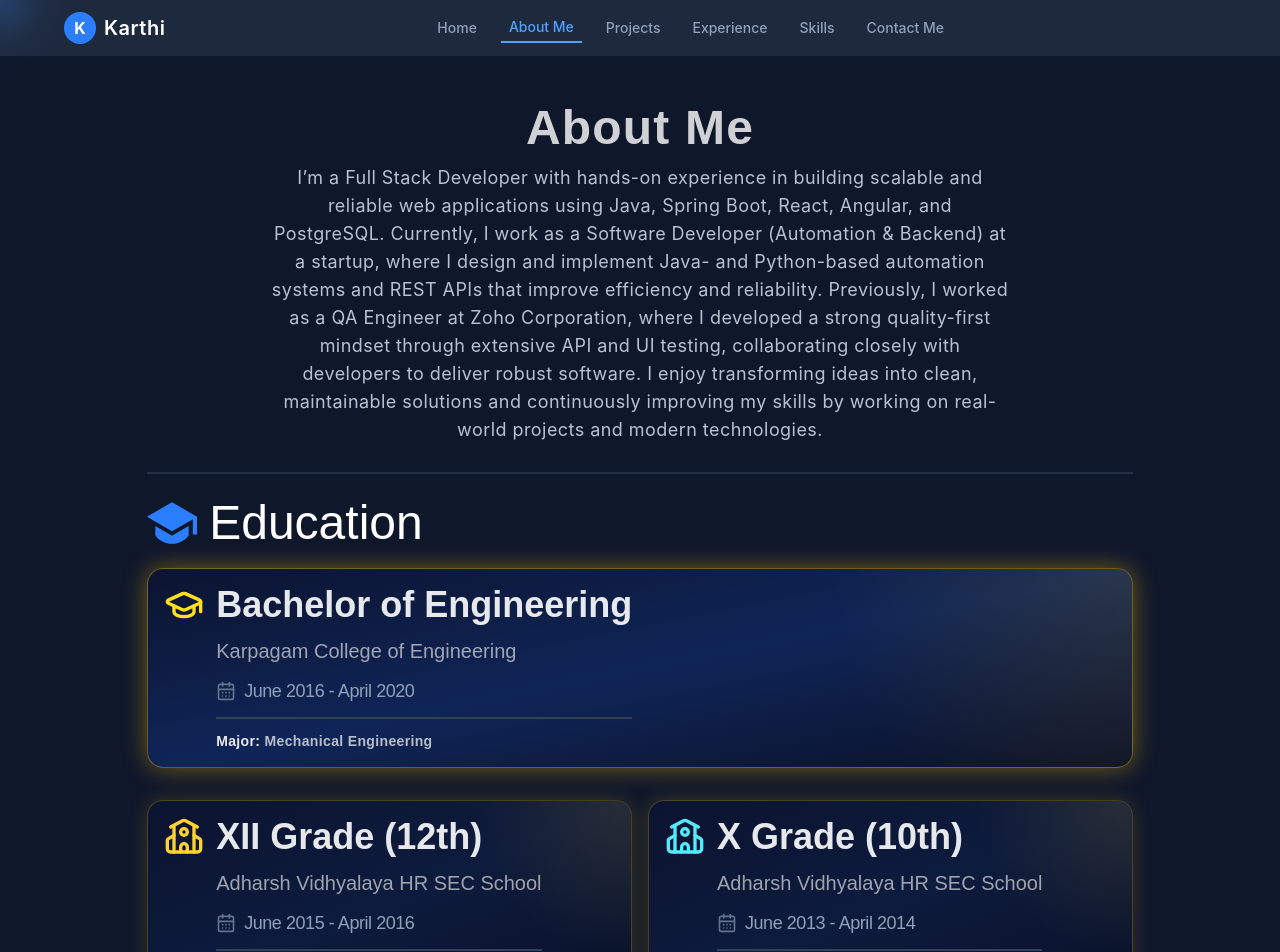
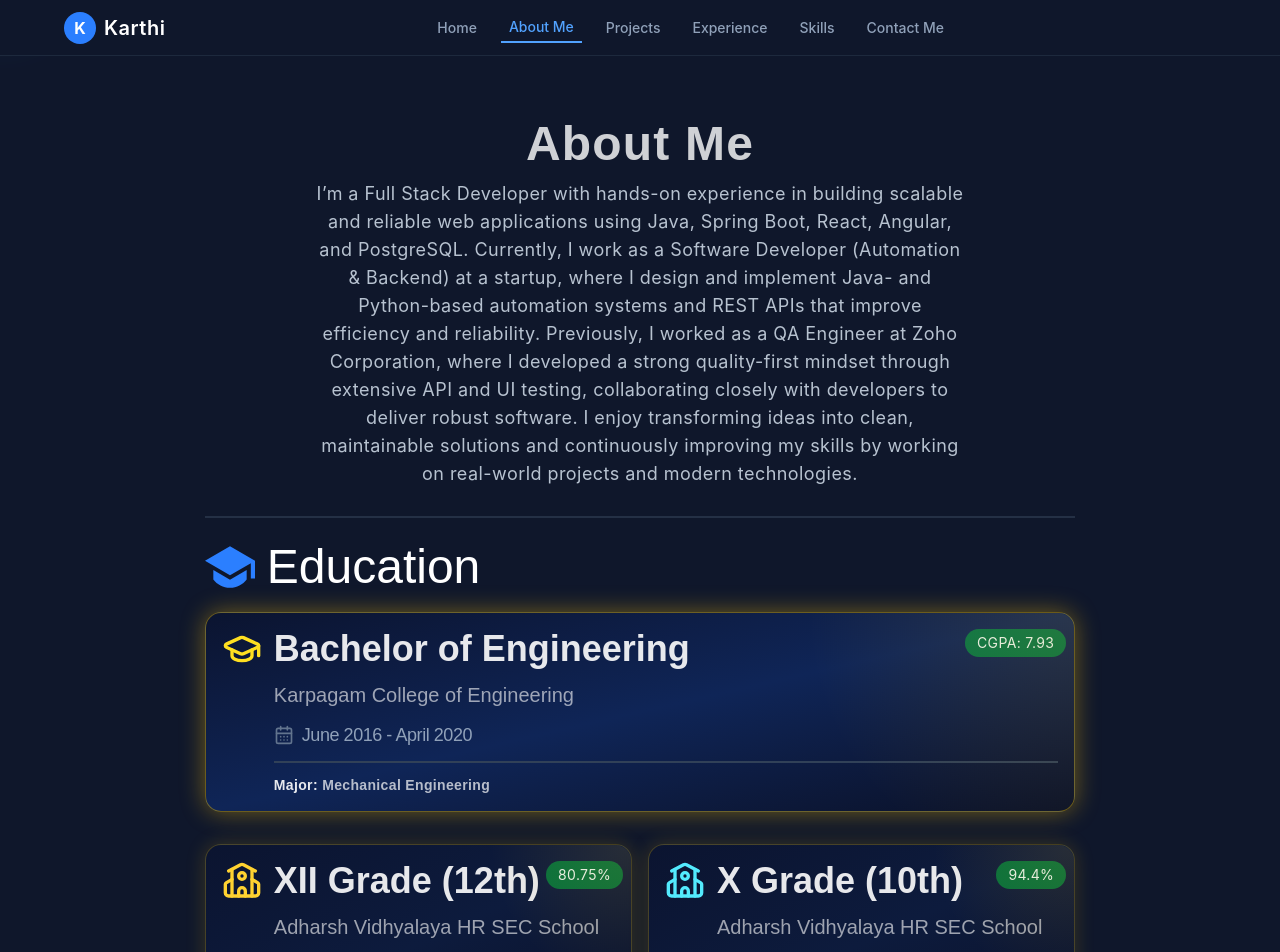
Before and after one commit to karthi-mr/my-portfolio, a React (Vite) app: page /about in a window 1280 px wide. Shown: the top 952 px of the page. Built offline with nearby package versions, Linux system fonts and the light colour scheme.

Commit message:
added marks and modified navbar to fixed

```diff
--- a/src/components/Education.tsx
+++ b/src/components/Education.tsx
@@ -7,9 +7,10 @@ type EducationProps = {
   year: string;
   major: string;
   TitleIcon: ReactElement;
+  marksChild: string;
 }
 
-function Education({ title, name, year, major, TitleIcon }: EducationProps): ReactElement {
+function Education({ title, name, year, major, TitleIcon, marksChild }: EducationProps): ReactElement {
   return (
     <div className="">
       {/* title, name, year */}
@@ -17,13 +18,13 @@ function Education({ title, name, year, major, TitleIcon }: EducationProps): Rea
         <div>
           {TitleIcon}
         </div>
-        <div className="flex flex-col gap-3 items-start justify-start">
+        <div className="grow flex flex-col gap-3 items-start justify-start">
           {/* title */}
           <h1 className="text-2xl md:text-4xl font-semibold text-white/90">{title}</h1>
           {/* name */}
-          <h2 className="text-lg md:text-xl font-medium text-white/60">{name}</h2>
+          <h2 className="text-sm md:text-xl font-medium text-white/60">{name}</h2>
           <h3
-            className="flex gap-2 justify-center items-center text-sm md:text-lg font-medium tracking-tight
+            className="flex gap-2 justify-center items-center text-xs md:text-lg font-medium tracking-tight
             text-slate-400"
           >
             <CalendarDays className="text-slate-500 w-4 h-4 md:w-5 md:h-5" />
@@ -37,6 +38,12 @@ function Education({ title, name, year, major, TitleIcon }: EducationProps): Rea
             {major}
           </h4>
         </div>
+        {/* marks */}
+        <div className="absolute right-2">
+          <div className="px-1.5 md:px-3 py-1 tracking-wide text-xs md:text-sm bg-green-600/60 text-white/90 rounded-2xl">
+            <span>{marksChild}</span>
+          </div>
+        </div>
       </div>
     </div>
   );
--- a/src/pages/About.tsx
+++ b/src/pages/About.tsx
@@ -58,6 +58,7 @@ function About(): ReactElement {
               year="June 2016 - April 2020"
               major="Mechanical Engineering"
               TitleIcon={<GraduationCap size={40} className="text-yellow-300" />}
+              marksChild="CGPA: 7.93"
             />
             <div
               className="absolute top-0 left-0 w-full h-full rounded-2xl
@@ -76,6 +77,7 @@ function About(): ReactElement {
               year="June 2015 - April 2016"
               major="Mathematics & Biology"
               TitleIcon={<School size={40} className="text-amber-300" />}
+              marksChild="80.75%"
             />
             <div
               className="absolute top-0 left-0 w-full h-full rounded-2xl
@@ -94,6 +96,7 @@ function About(): ReactElement {
               year="June 2013 - April 2014"
               major="General Science"
               TitleIcon={<School size={40} className="text-cyan-300" />}
+              marksChild="94.4%"
             />
             <div
               className="absolute top-0 left-0 w-full h-full rounded-2xl
--- a/src/pages/Layout.tsx
+++ b/src/pages/Layout.tsx
@@ -10,7 +10,7 @@ function Layout({ children }: LayoutProps): ReactElement {
   return (
     <div className="min-h-screen flex flex-col">
       <Navbar />
-      <main className="grow flex flex-col min-h-0 m-6">
+      <main className="grow flex flex-col min-h-0 m-24">
         {children}
       </main>
       <Footer />
--- a/src/pages/Navbar.tsx
+++ b/src/pages/Navbar.tsx
@@ -41,7 +41,7 @@ function Navbar(): ReactElement {
   return (
     <>
       {/* navbar for medium screens */}
-      <nav className="w-full h-14 flex justify-center items-center bg-slate-800">
+      <nav className="w-full h-14 flex justify-center items-center bg-slate-900 border-b border-slate-800 fixed">
         <div className="w-[90%] h-full flex justify-between items-center">
           {/* header icon */}
           <div>
```
